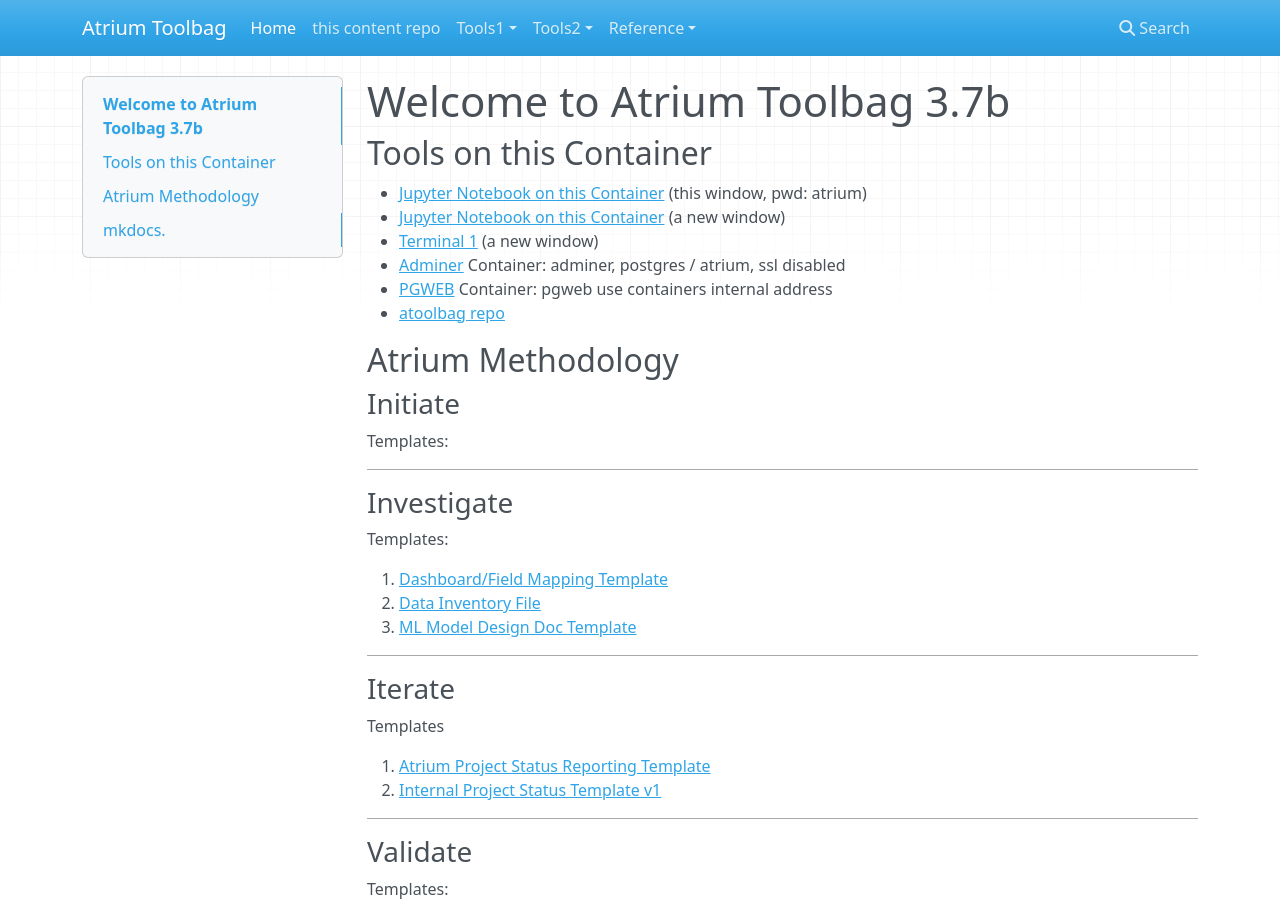
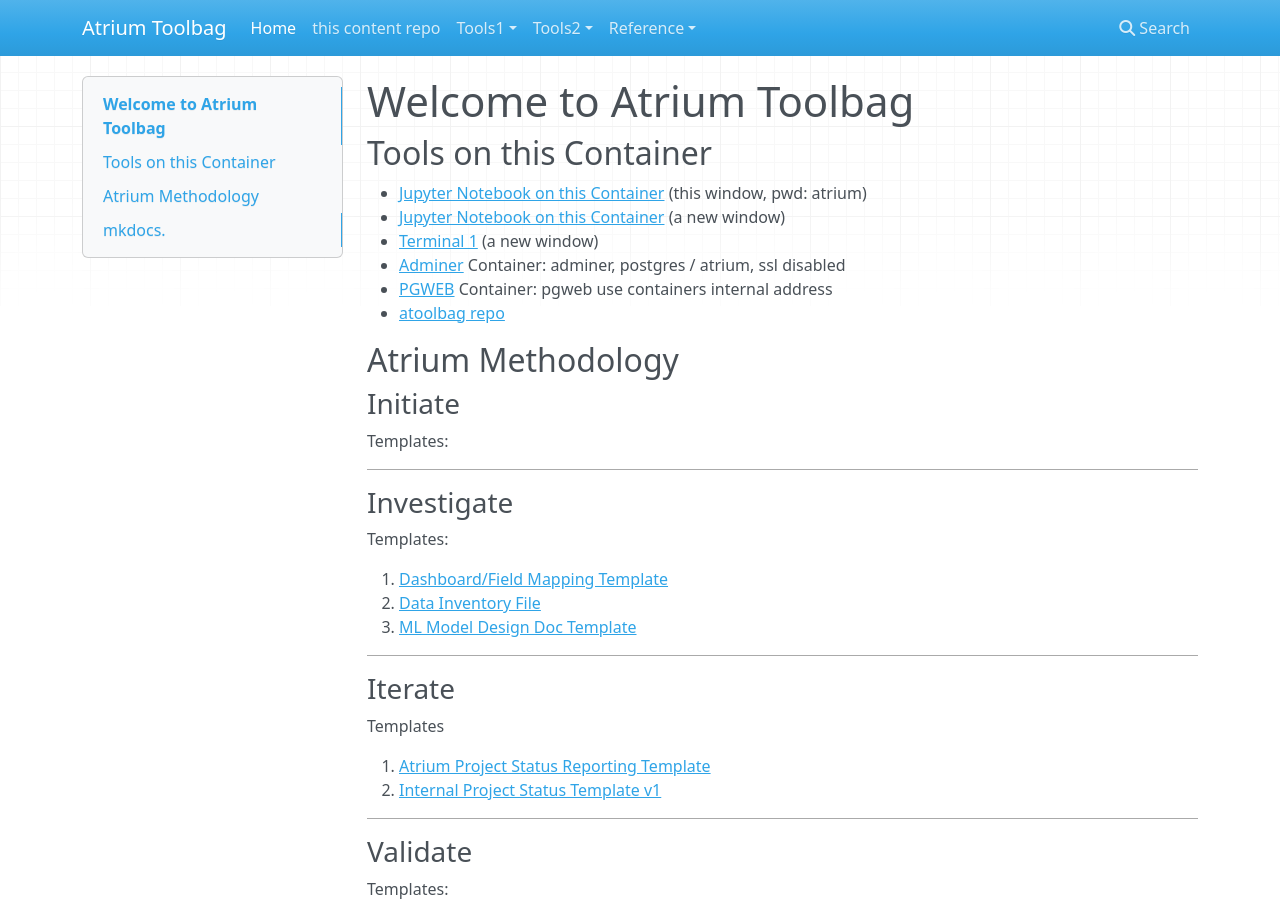
Before and after one commit to kbowerma/adocs, an MkDocs documentation site: the page built from docs/index.md, in a window 1280 px wide and 900 px high. Built offline with MkDocs 1.6.1, drawn with Linux system fonts in a browser that asks for light colours; nearby versions of some CDN libraries.

Commit message:
update on gh

```diff
--- a/docs/index.md
+++ b/docs/index.md
@@ -1,4 +1,4 @@
-# Welcome to Atrium Toolbag 3.7b
+# Welcome to Atrium Toolbag
 
 
 
```
